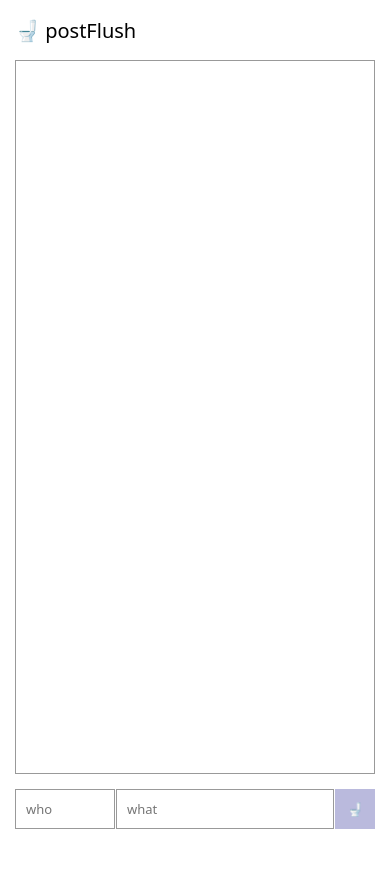
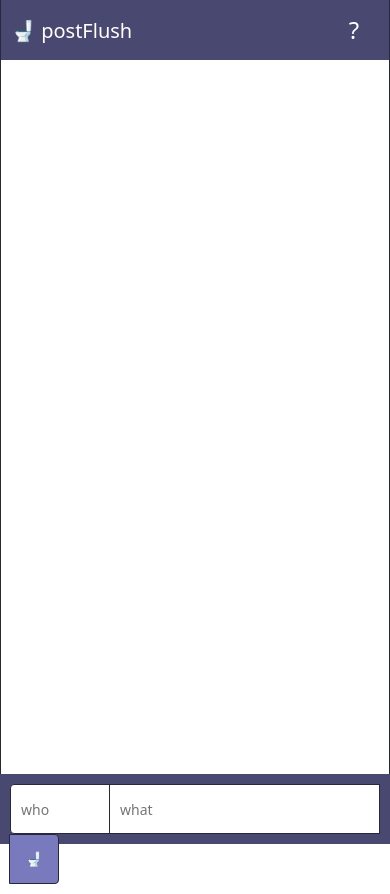
Before and after one commit to hasandogan/PostFlush, a Symfony app: template templates/index.html.twig in a window 390 px wide. Before the commit the page ends 829 px from the top, so only its background shows below. Run offline with Twig, Linux system fonts and the light colour scheme; the template is opened without the code that fills it, so the values that code supplies are empty; some libraries are stand-ins or nearby versions.

Commit message:
FE-2 görsel ve js düzenlemeleri

```diff
--- a/public/css/_variables.scss
+++ b/public/css/_variables.scss
@@ -1,8 +1,13 @@
 $body-bg: #ffffff;
-$primary-color: #babadd;
-$primary-text-color: #000000;
-$gutter: 1.5rem;
+$text: #000000;
+$primary: #484870;
+$primary-text: #ffffff;
+$button: #7979BD;
+$button-text: #ffffff;
+$button-hover: darken($button, 10%);
+$gutter: 1rem;
+$border: #27273D;
+$radius: 4px;
+$transition: .4s;
 $header-height: 6rem;
-$border-color: #999999;
-$radius-base: 10px;
-$transition-base: .4s;
+$input-height: 5rem;
--- a/public/css/base.scss
+++ b/public/css/base.scss
@@ -1,10 +1,15 @@
+* {
+}
+
 html {
 	font-size: 10px;
+	scroll-behavior: smooth;
 }
 
 body {
 	font-size: 14px;
 	overflow: hidden;
+	background-color: $body-bg;
 }
 
 ::-webkit-scrollbar {
@@ -17,6 +22,6 @@ body {
 }
 
 ::-webkit-scrollbar-thumb {
-	background: $primary-color;
-	border-radius: 5px;
+	background: $primary;
+	border-radius: $radius;
 }
--- a/public/css/form.scss
+++ b/public/css/form.scss
@@ -1,67 +1,84 @@
+footer {
+	background: $primary;
+	padding: 0 $gutter;
+	background-color: $primary;
+	@media (max-width: 576px) {
+		position: absolute;
+		bottom: 0;
+		left: 0;
+		width: 100%;
+		height: ($input-height + ($gutter * 2));
+	}
+}
+
 #form {
-	height: 40px;
-	padding: 15px 0;
+	padding: $gutter 0;
 	display: flex;
 	flex-wrap: wrap;
 	justify-content: space-between;
 	input[type="text"] {
-		height: 40px;
-		border: 1px solid $border-color;
-		font-size: 1.3rem;
-		border-radius: 0;
+		height: $input-height;
+		border: 1px solid $border;
+		font-size: 1.4rem;
+		border-radius: $radius;
 		padding: 0 1rem;
+		transition: $transition;
 		font-family: inherit;
-		&:focus {
-			border-color: $primary-color;
+		&:focus,
+		&:active {
+			border-color: $primary;
 			box-shadow: none;
 			outline: 0;
 		}
 		&#username {
 			flex: 1 0 0;
 			max-width: 100%;
-			margin-right: $gutter;
-			display: block;
+			border-top-right-radius: 0;
+			border-bottom-right-radius: 0;
 			@media (max-width: 576px) {
 				flex: 0 0 100px;
 				max-width: 100px;
-				margin: 0;
 			}
 		}
 		&#message {
 			flex: 3 0 0;
 			max-width: 100%;
-			margin-right: $gutter;
+			margin-left: -1px;
+			border-radius: 0;
 			@media (max-width: 576px) {
-				flex: 0 0 auto;
-				margin: 0;
+				flex: 1 1 auto;
 				max-width: none;
 			}
 		}
 	}
 	button {
 		font-family: inherit;
-		height: 40px;
-		font-size: 1.3rem;
+		height: $input-height;
+		font-size: 1.4rem;
 		display: flex;
 		align-items: center;
 		justify-content: center;
-		background-color: $primary-color;
-		color: $primary-text-color;
-		border: none;
-		transition: $transition-base;
+		background-color: $button;
+		color: $primary-text;
+		border: 1px solid $border;
+		border-radius: $radius;
+		transition: $transition;
 		cursor: pointer;
+		border-top-left-radius: 0;
+		border-bottom-left-radius: 0;
+		margin-left: -1px;
 		&:after {
 			content: ' post';
 			margin-left: 5px;
 		}
 		&:hover {
-			background-color: $primary-color;
+			background-color: $button-hover;
 		}
 		&:disabled {
 			opacity: 0.5;
 		}
 		@media (max-width: 576px) {
-			width: 40px;
+			width: $input-height;
 			&:after {
 				display: none;
 			}
--- a/public/css/header.scss
+++ b/public/css/header.scss
@@ -1,7 +1,30 @@
+header {
+	height: $header-height;
+	background-color: $primary;
+	margin-bottom: $gutter;
+	padding: 0 $gutter;
+	display: flex;
+	align-items: center;
+	justify-content: space-between;
+}
+
 #logo {
 	width: 200px;
 	height: $header-height;
 	display: flex;
 	align-items: center;
 	font-size: 2rem;
+	color: #ffffff;
 }
+
+#question {
+	width: $header-height - $gutter;
+	height: $header-height - $gutter;
+	display: flex;
+	flex-wrap: wrap;
+	align-items: center;
+	justify-content: center;
+	font-size: 2.4rem;
+	color: $primary-text;
+	cursor: pointer;
+}
--- a/public/css/layout.scss
+++ b/public/css/layout.scss
@@ -11,25 +11,24 @@
 	margin: 0 auto;
 	padding: 0 $gutter;
 	height: 100%;
+	.container-inside {
+		border-left: 1px solid $border;
+		border-right: 1px solid $border;
+		height: 100%;
+	}
+	@media (max-width: 576px) {
+		border: none;
+		padding: 0;
+	}
 }
 
-header {
-	height: $header-height;
-}
-
-@import "header";
-
 main {
-	height: calc(100% - $header-height);
+	height: calc(100% - ($header-height + $input-height) - ($gutter * 3));
 	position: relative;
+	padding-bottom: $gutter;
 }
 
 #result {
 	overflow: auto;
-	border: 1px solid $border-color;
-	padding: 15px;
-	height: calc(100% - 70px);
+	height: 100%;
 }
-
-@import "messages";
-@import "form";
--- a/public/css/messages.scss
+++ b/public/css/messages.scss
@@ -1,27 +1,24 @@
 #messages {
 	display: flex;
 	flex-direction: column;
-	align-items: stretch;
+	align-items: center;
 	justify-content: flex-end;
 	flex-wrap: nowrap;
 	min-height: 100%;
 	.message-bubble {
 		padding: $gutter $gutter*3;
-		border-radius: $radius-base;
-		background-color: $primary-color;
-		background: linear-gradient(90deg, #ffffff 0%, $primary-color 50%, #ffffff 100%);
-		color: $primary-text-color;
-		font-size: 1.4rem;
+		border-radius: $radius;
+		background-color: $primary;
+		color: $primary-text;
 		position: relative;
-		margin-bottom: $gutter;
-		text-align: center;
+		margin: 0 $gutter $gutter;
 		&:last-child {
 			margin-bottom: 0;
 		}
 		.user {
 			font-size: 1.3rem;
 			font-weight: 700;
-			transform: translateX(-15px);
+			transform: translateX((-$gutter));
 			&:after {
 				content: ' -'
 			}
--- a/public/css/style.scss
+++ b/public/css/style.scss
@@ -3,3 +3,6 @@
 @import "variables";
 @import "base";
 @import "layout";
+@import "header";
+@import "messages";
+@import "form";
--- a/templates/index.html.twig
+++ b/templates/index.html.twig
@@ -1,18 +1,18 @@
 {% extends 'base.html.twig' %}
 {% block body %}
-<div id="wrapper" class="dd">
+<div id="wrapper">
 	<div class="container">
+		<div class="container-inside">
 			{% include 'snippets/header.twig' %}
 			<main>
 				<div id="result">
+					<div>
 						<div id="messages"></div>
 					</div>
-			<div id="form">
-				<input type="text" id="username" placeholder="who">
-				<input type="text" id="message" placeholder="what">
-				<button type="submit" id="button">🚽</button>
 				</div>
 			</main>
+			{% include 'snippets/footer.twig' %}
+		</div>
 	</div>
 </div>
 {% endblock %}
--- /dev/null
+++ b/templates/snippets/footer.twig
@@ -0,0 +1,7 @@
+<footer>
+	<div id="form">
+		<input type="text" id="username" placeholder="who" autocomplete="off" required>
+		<input type="text" id="message" placeholder="what" autocomplete="off" required>
+		<button type="submit" id="button">🚽</button>
+	</div>
+</footer>
--- a/templates/snippets/header.twig
+++ b/templates/snippets/header.twig
@@ -1,3 +1,4 @@
 <header>
 	<div id="logo">🚽 postFlush</div>
+	<div id="question">?</div>
 </header>
```
Also changed, not shown: public/dist/main.js, public/dist/style.css, public/js/app.js. Lines whose indentation alone changed are shown as unchanged.
